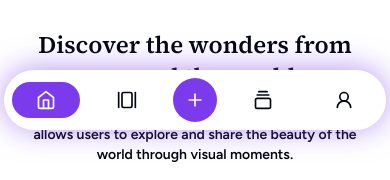
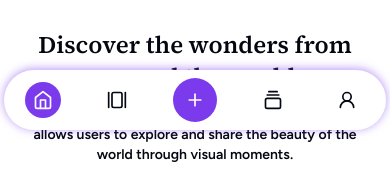
Before and after one commit to dhendisyafaa/radsnaps_web_client, a Next.js app: page / in a window 390 px wide. Shown: the part 710-890 px from the top of the page. Built offline with nearby package versions, Linux system fonts and the light colour scheme; no server answers.

Commit message:
feat: size button navbar small device

```diff
--- a/src/components/homepage/NavigationButton.tsx
+++ b/src/components/homepage/NavigationButton.tsx
@@ -22,11 +22,11 @@ export default function NavigationButton() {
   const currUrl = filterValue ? `${pathname}?filter=${filterValue}` : pathname;
 
   return (
-    <div className="flex gap-3 p-2 mx-1 md:mx-0 rounded-full items-center justify-around shadow-[0px_-1px_30px_0px_#7c3aed8b] md:shadow-md min-w-max bg-background">
+    <div className="flex gap-3 p-2 mx-1 md:mx-0 rounded-full items-center justify-around shadow-[0px_-1px_10px_0px_#7c3aed8b] md:shadow-md bg-background">
       <Link href="/">
         <div
           className={cn(
-            "px-6 py-2 text-xs font-bold rounded-full",
+            "p-2 sm:px-6 text-xs font-bold rounded-full",
             currUrl === "/"
               ? "bg-primary text-white"
               : "bg-background text-foreground"
@@ -41,7 +41,7 @@ export default function NavigationButton() {
       <Link href="/gallery">
         <div
           className={cn(
-            "px-6 py-2 text-xs font-bold rounded-full",
+            "p-2 sm:px-6 text-xs font-bold rounded-full",
             currUrl === "/gallery?filter=trending" ||
               currUrl === "/gallery?filter=newest" ||
               currUrl === "/gallery"
@@ -74,7 +74,7 @@ export default function NavigationButton() {
       <Link href="/album">
         <div
           className={cn(
-            "px-6 py-2 text-xs font-bold rounded-full",
+            "p-2 sm:px-6 text-xs font-bold rounded-full",
             currUrl === "/album"
               ? "bg-primary text-white"
               : "bg-background text-foreground"
@@ -96,7 +96,7 @@ export default function NavigationButton() {
         >
           <div
             className={cn(
-              "px-6 py-2 text-xs font-bold rounded-full",
+              "p-2 sm:px-6 text-xs font-bold rounded-full",
               pathname.startsWith("/profile")
                 ? "bg-primary text-white"
                 : "bg-background text-foreground"
```
